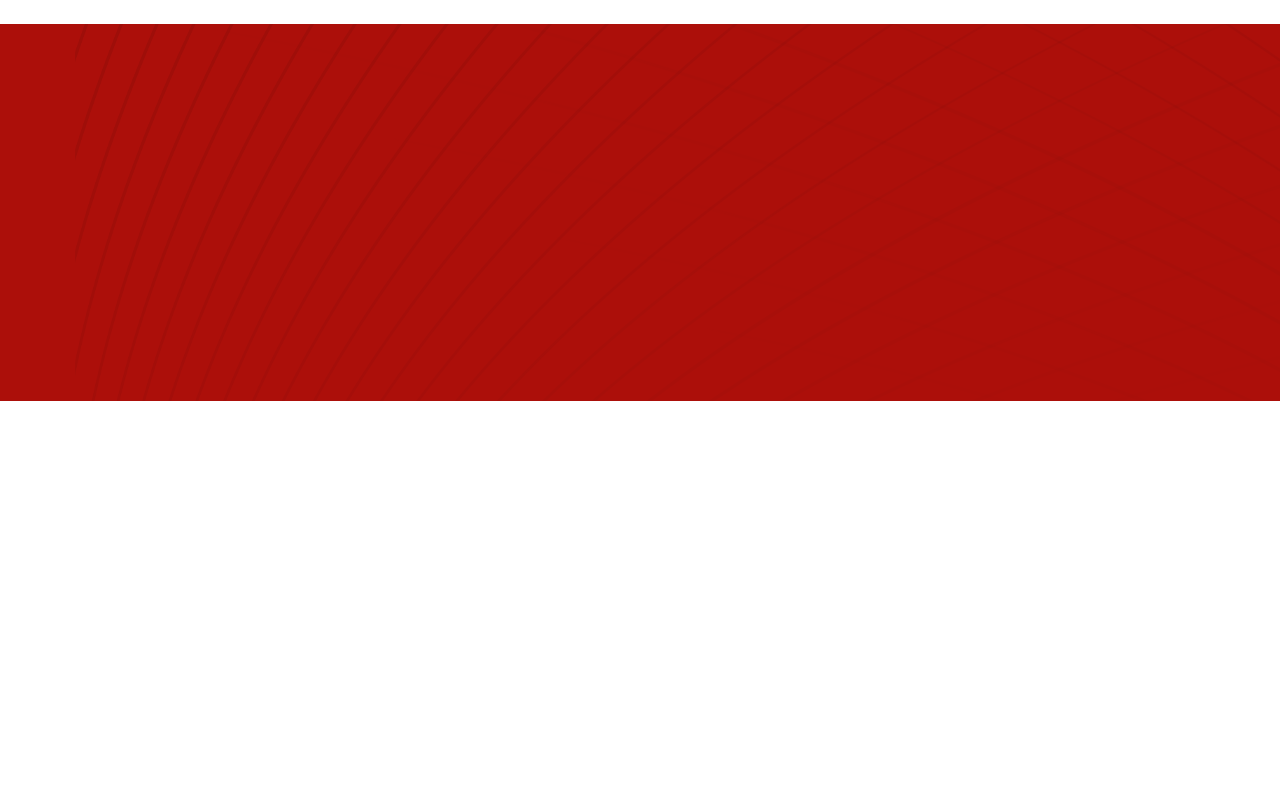
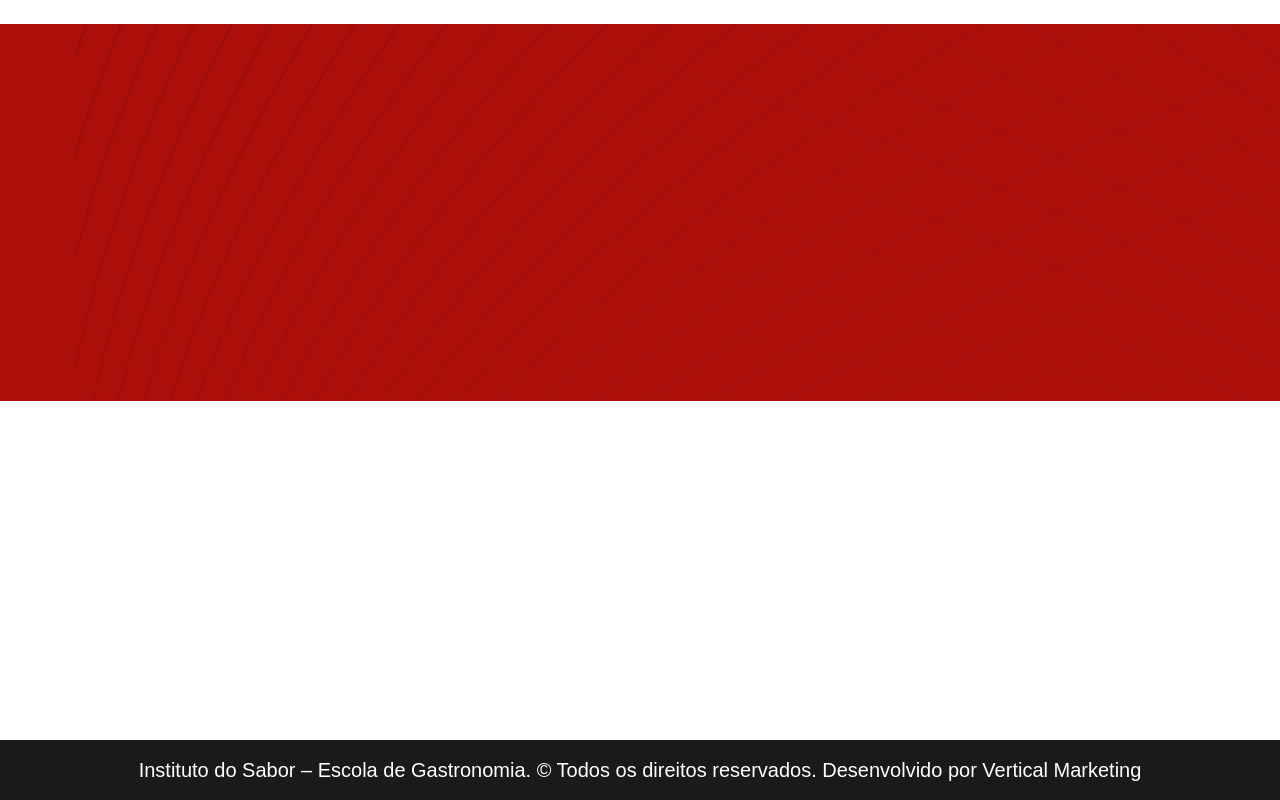
Before and after one commit to matthmello/NextJS-Test, a Next.js app in the folder my-app/: page / in a window 1280 px wide. Shown: the part 2520-3320 px from the top of the page. Before the commit the page ends 3260 px from the top, so only its background shows below. Built offline with nearby package versions, Linux system fonts and the light colour scheme.

Commit message:
iniciando footer

```diff
--- a/my-app/src/pages/index.jsx
+++ b/my-app/src/pages/index.jsx
@@ -123,6 +123,11 @@ export default function Home() {
         </div>
       </div>
 
+      <footer>
+        <div className="footerText">
+          <p>Instituto do Sabor – Escola de Gastronomia. © Todos os direitos reservados. Desenvolvido por Vertical Marketing</p>
+        </div>
+      </footer>
 
     </>
   );
--- a/my-app/src/styles/globals.css
+++ b/my-app/src/styles/globals.css
@@ -232,3 +232,19 @@ a {
   margin: 20px;
   padding: 20px;
 }
+
+footer {
+  width: 100vw;
+  height: 60px;
+  background-color: rgb(26, 26, 26);
+}
+
+.footerText {
+  color: white;
+  text-align: center;
+  height: 100%;
+  font-size: 20px;
+  display: flex;
+  justify-content: center;
+  align-items: center;
+}
```
